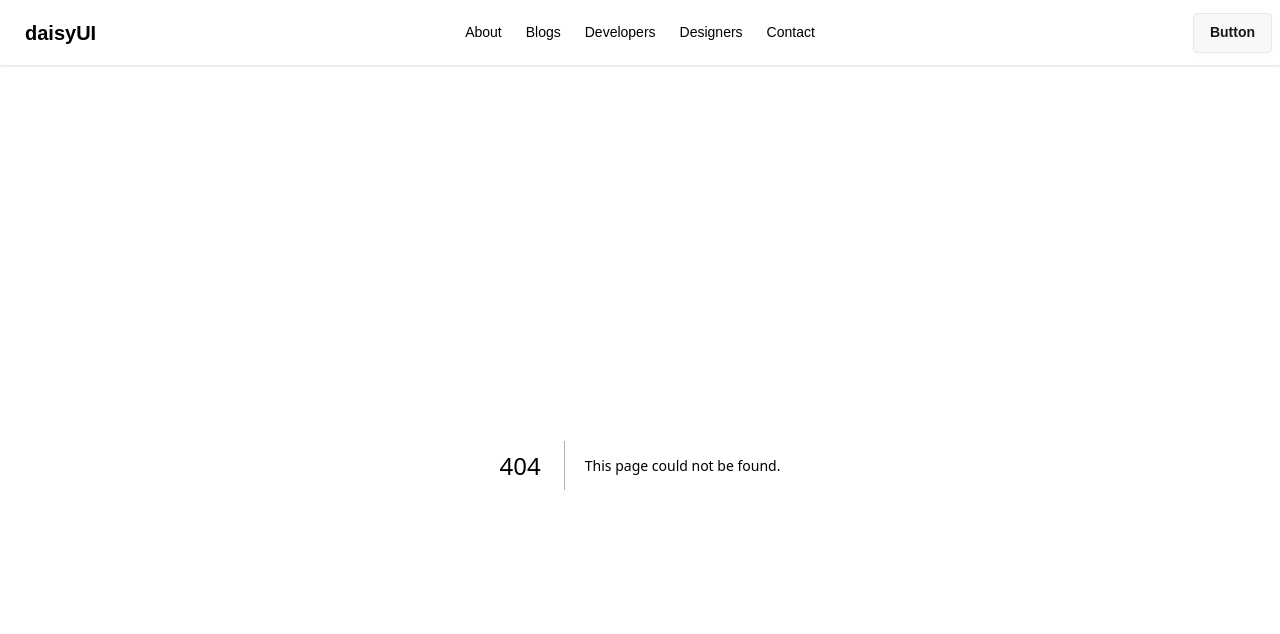
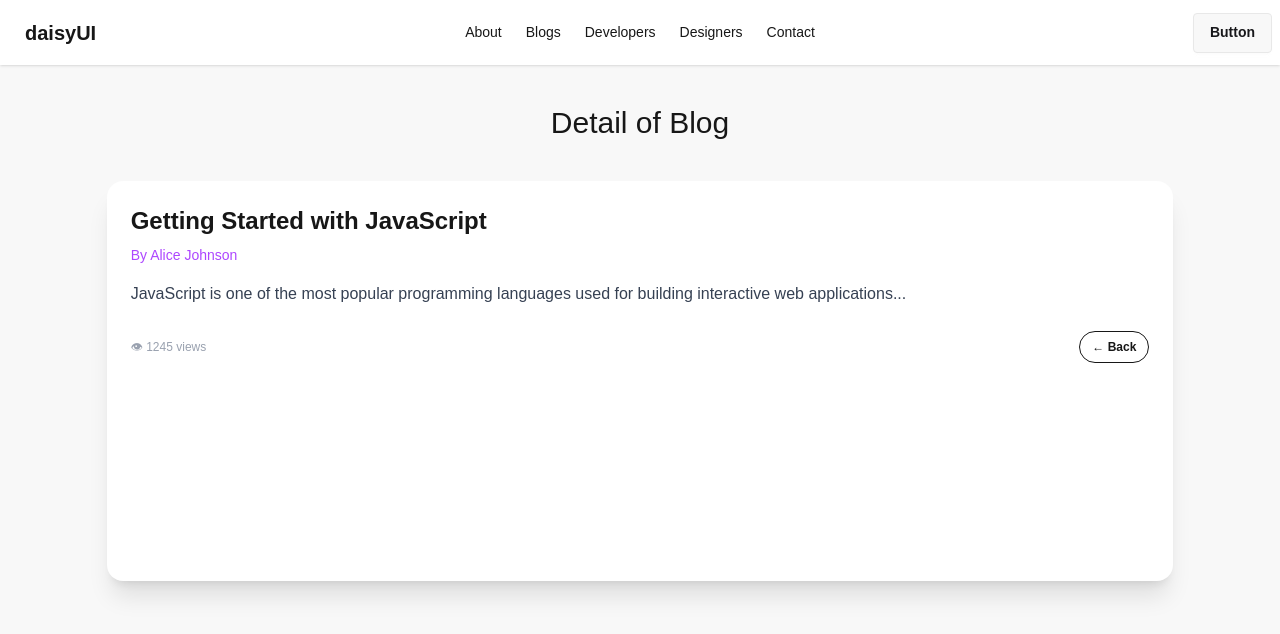
Before and after one commit to mdnahidooo/my-next-app, a Next.js app: page /blogs/1 in a window 1280 px wide. Before the commit this address had no page. Shown: the top 634 px of the page. Built offline with nearby package versions, Linux system fonts and the light colour scheme.

Commit message:
Dynamic Routing in Next.js and Dynamic Route Segments

```diff
--- a/src/app/about/designers/page.jsx
+++ b/src/app/about/designers/page.jsx
@@ -1,11 +1,11 @@
 import React from 'react';
 
-const page = () => {
+const DesignersPage = () => {
     return (
         <div>
-            <h2 className='text-3xl font-bold'>Here we go with our designers</h2>
+            <h2 className='text-3xl font-bold'>Here we go with our Designers</h2>
         </div>
     );
 };
 
-export default page;
+export default DesignersPage;
--- a/src/app/about/developers/page.jsx
+++ b/src/app/about/developers/page.jsx
@@ -3,7 +3,7 @@ import React from 'react';
 const DevelopersPage = () => {
     return (
         <div>
-            <h2 className='text-3xl font-bold'>Meet with our developers</h2>
+            <h2 className='text-3xl font-bold'>Meet with our Developers</h2>
         </div>
     );
 };
--- /dev/null
+++ b/src/app/blogs/[blogId]/page.jsx
@@ -0,0 +1,101 @@
+import Link from "next/link";
+
+const blogs = [
+    {
+        id: 1,
+        title: "Getting Started with JavaScript",
+        author: "Alice Johnson",
+        date: new Date("2026-01-15"),
+        tags: ["JavaScript", "Programming", "Web Development"],
+        content: "JavaScript is one of the most popular programming languages used for building interactive web applications...",
+        views: 1245,
+        isPublished: true
+    },
+    {
+        id: 2,
+        title: "A Guide to Healthy Living",
+        author: "Michael Smith",
+        date: new Date("2026-02-10"),
+        tags: ["Health", "Lifestyle", "Wellness"],
+        content: "Healthy living involves more than just eating vegetables. It includes regular exercise, mental health care...",
+        views: 980,
+        isPublished: true
+    },
+    {
+        id: 3,
+        title: "Top 10 Travel Destinations in 2026",
+        author: "Sophia Lee",
+        date: new Date("2026-03-05"),
+        tags: ["Travel", "Adventure", "Destinations"],
+        content: "Looking for your next adventure? Here are the top 10 travel destinations you should consider in 2026...",
+        views: 2100,
+        isPublished: true
+    },
+    {
+        id: 4,
+        title: "Understanding Artificial Intelligence",
+        author: "David Brown",
+        date: new Date("2026-03-20"),
+        tags: ["AI", "Technology", "Machine Learning"],
+        content: "Artificial Intelligence (AI) is transforming industries by enabling machines to learn from data...",
+        views: 1750,
+        isPublished: false
+    },
+    {
+        id: 5,
+        title: "Beginner’s Guide to Personal Finance",
+        author: "Emma Wilson",
+        date: new Date("2026-04-01"),
+        tags: ["Finance", "Money", "Budgeting"],
+        content: "Managing your finances effectively is key to achieving long-term stability and success...",
+        views: 1430,
+        isPublished: true
+    }
+];
+
+const BlogDetailPage = async ({ params }) => {
+    const { blogId } = await params;
+    const blog = blogs.find((blog) => blog.id === parseInt(blogId))
+
+    console.log(blog, 'Show me params');
+
+    return (
+        <div className="bg-base-200">
+            <h2 className='text-3xl m-10 text-center'>Detail of Blog</h2>
+
+            {
+                blog && <div className="max-w-10/12 mx-auto bg-base-200 min-h-screen flex flex-col">
+                    <div className=" bg-base-200">
+                        <div className="card bg-base-100 shadow-xl h-100 p-6 rounded-2xl">
+
+                            <h1 className="text-2xl font-bold mb-2">
+                                {blog.title}
+                            </h1>
+
+                            <p className="text-sm text-purple-500 mb-4">
+                                By {blog.author}
+                            </p>
+
+                            <p className="text-gray-700 leading-relaxed">
+                                {blog.content}
+                            </p>
+
+                            <div className="mt-6 flex justify-between items-center">
+                                <span className="text-xs text-gray-400">
+                                    👁 {blog.views} views
+                                </span>
+
+                                <Link href="/blogs" className="btn btn-outline btn-sm rounded-full">
+                                    ← Back
+                                </Link>
+                            </div>
+
+                        </div>
+                    </div>
+                </div>
+            }
+        </div>
+    );
+};
+
+export default BlogDetailPage;
--- a/src/app/blogs/page.jsx
+++ b/src/app/blogs/page.jsx
@@ -1,3 +1,4 @@
+import Link from "next/link";
 
 
 const Blogs = () => {
@@ -57,8 +58,8 @@ const Blogs = () => {
 
 
     return (
-        <div className="w-10/12 mx-auto bg-base-500 mt-10 p-10">
-            <h2 className='text-3xl mb-5'>Here is all blogs:</h2>
+        <div className="w-10/12 mx-auto bg-base-500 p-10">
+            <h2 className='text-3xl mb-5 text-center '>Here is all blogs:</h2>
 
             <div className="grid grid-cols-1 gap-5">
 
@@ -85,9 +86,11 @@ const Blogs = () => {
                                     👁 {blog.views}
                                 </span>
 
-                                <button className="btn btn-primary btn-sm rounded-full">
+                                <Link href={`/blogs/${blog.id}`}>
+                                    <button className="btn btn-primary btn-sm rounded-full">
                                     Show Details
-                                </button>
+                                    </button>
+                                </Link>
                             </div>
                         </div>
                     ))
```
